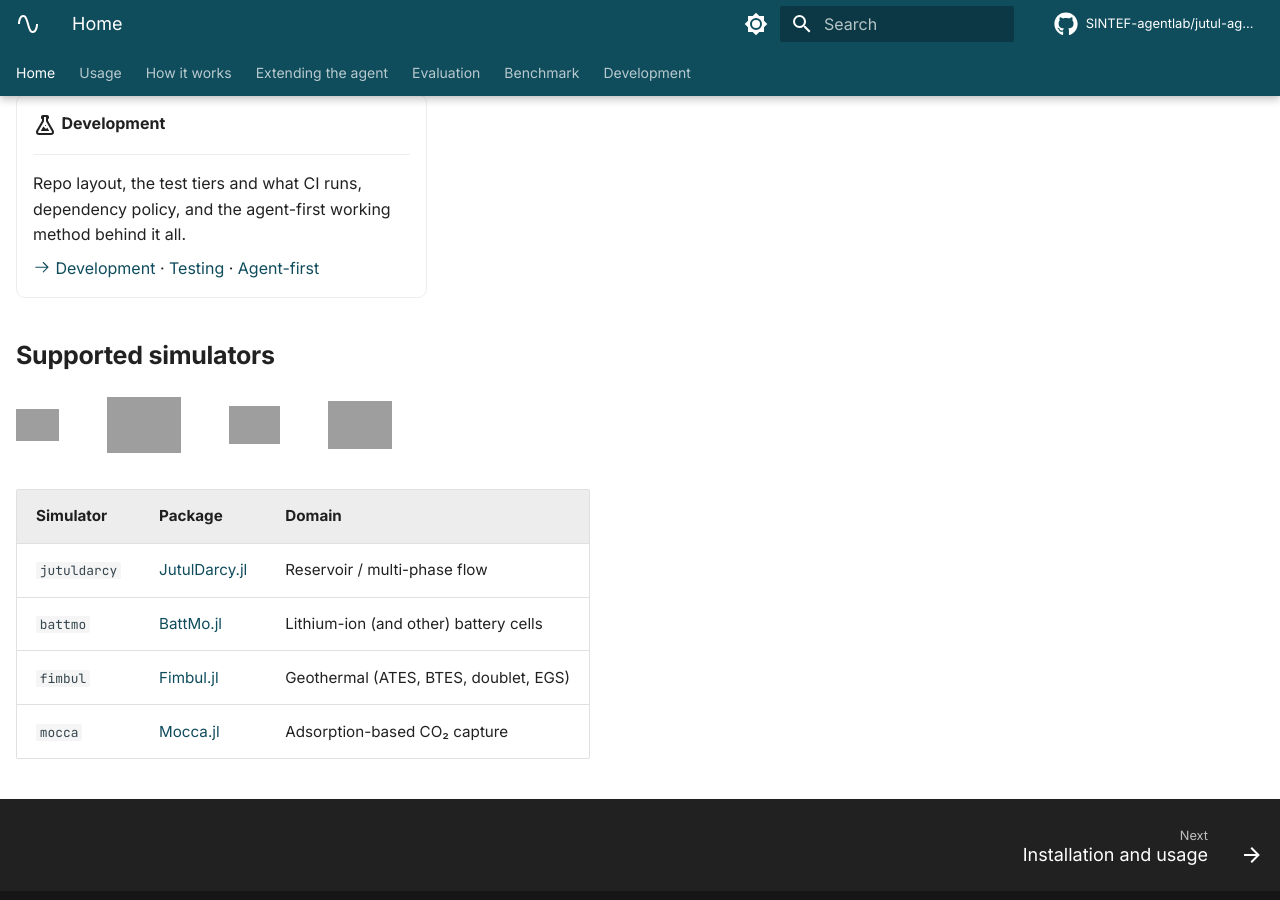
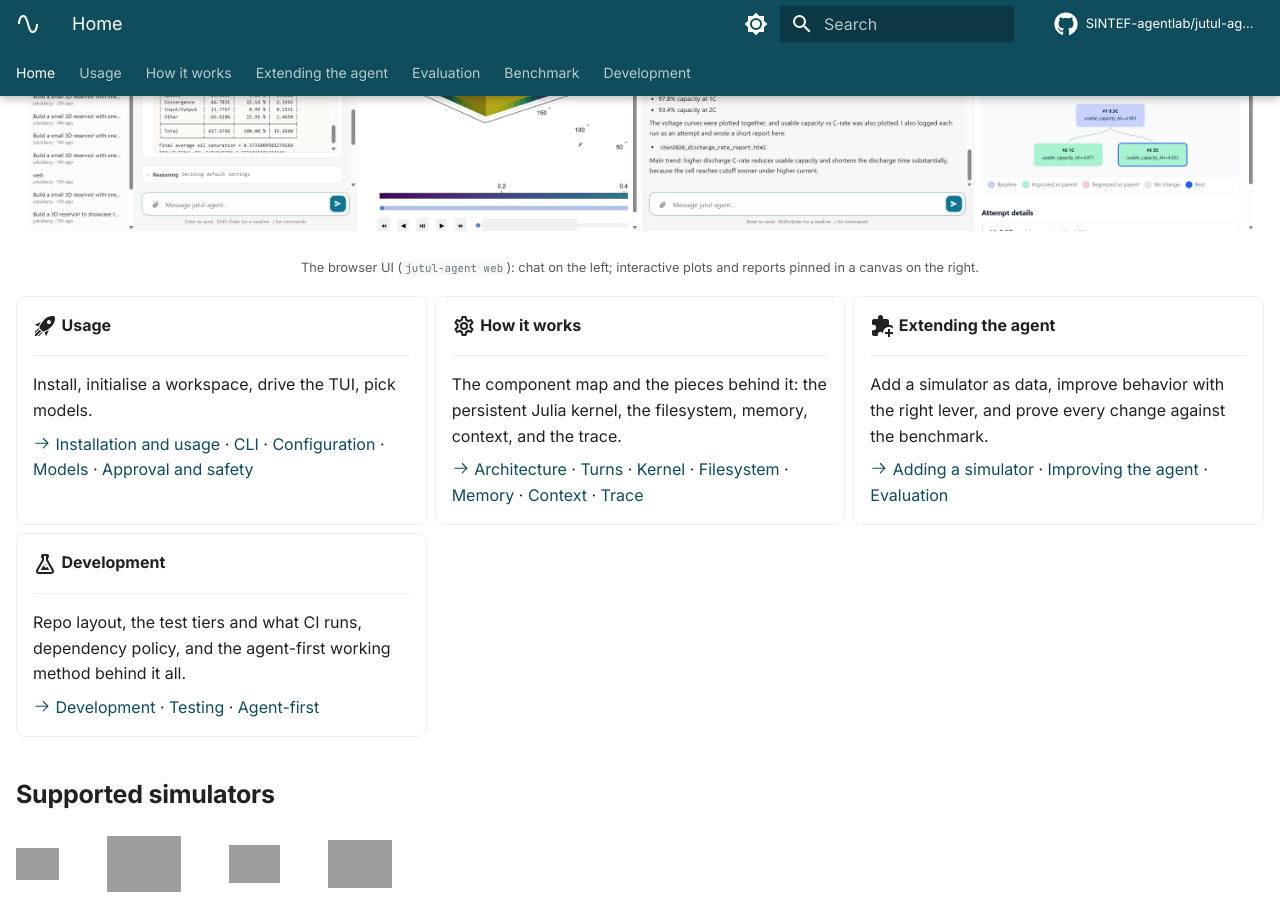
Before and after one commit to fredeco-gh/jutul-agent-geothermal, an MkDocs documentation site: the page built from docs/README.md, in a window 1280 px wide and 900 px high, scrolled down 706 px, cut to the strip 0-900 px from the top of the window. Built offline with MkDocs 1.6.1 and Material for MkDocs 9.7.7, drawn with Linux system fonts in a browser that asks for light colours; comment, search, counter and statistics services are not loaded; grey boxes are pictures that could not be loaded.

Commit message:
docs: add web UI showcase screenshots (JutulDarcy 3D + BattMo study)
Real captures from live sessions (GPU-rendered WGLMakie):
- web-jutuldarcy.png: a layered 20x20x6 waterflood with the interactive 3D
  reservoir (wells, viridis saturation, colorbar, timestep controls) in the canvas.
- web-battmo.png: a Chen-2020 discharge-rate investigation — voltage curves,
  usable-capacity-vs-C-rate, an attempts exploration map, and a written report.

Embedded as a hero pair in the README, on the docs landing page, and (the
JutulDarcy one) in the server-interface page's "web UI" section.

Claude-Session: https://claude.ai/code/session_012CnaJryNABdchcaR3fqYek

```diff
--- a/docs/README.md
+++ b/docs/README.md
@@ -28,6 +28,13 @@ fixing mistakes and refining the next run.</p>
 <span class="ja-t-ok">saved</span> artifacts/voltage_curve.png</code></pre>
 </div>
 </div>
+
+<p align="center">
+  <img src="images/web-jutuldarcy.png" alt="jutul-agent web UI: a JutulDarcy waterflood with an interactive 3D reservoir view" width="49%">
+  <img src="images/web-battmo.png" alt="jutul-agent web UI: a BattMo discharge-rate investigation with plots and a report" width="49%">
+</p>
+<p align="center" markdown><small>The browser UI (`jutul-agent web`): chat on the left; interactive plots and
+reports pinned in a canvas on the right.</small></p>
 
 <div class="grid cards" markdown>
 
```
Also changed, not shown: README.md (+6 -0 lines), docs/server-interface.md (+3 -0 lines), docs/images/web-battmo.png (added), docs/images/web-jutuldarcy.png.
